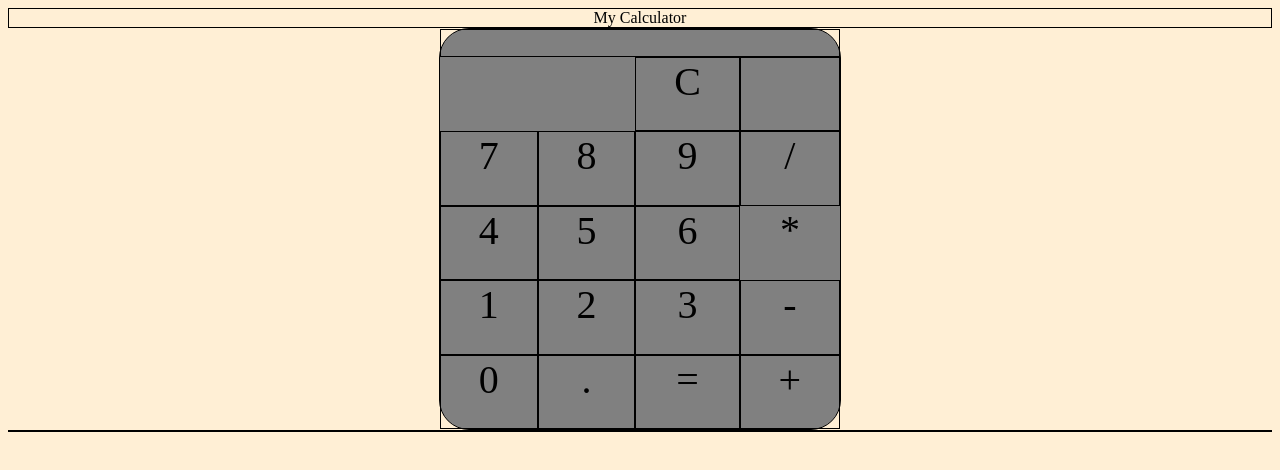
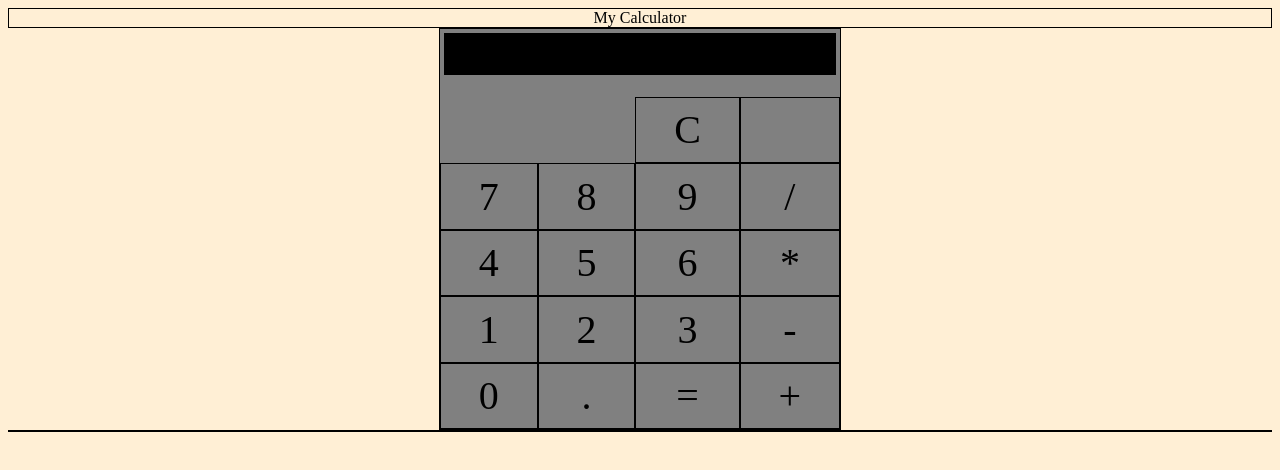
Before and after one commit to CoolGlasses/calculator, a plain HTML site: page index.html in a window 1280 px wide. Drawn offline with Linux system fonts and the light colour scheme.

Commit message:
added display decoration and shifted alignment of textContent of the Divs

```diff
--- a/index.html
+++ b/index.html
@@ -26,7 +26,7 @@
             <div id="9" class="calcNumber">9</div>
             <div id="add" class="calcOperand">+</div>
             <div id="subtract" class="calcOperand">-</div>
-            <div id="multiply" class="calcOperant">*</div>
+            <div id="multiply" class="calcOperand">*</div>
             <div id="divide" class="calcOperand">/</div>
             <div id="equals" class="resultButton">=</div>
             <div id="clear" class="calcButton">C</div>
--- a/style.css
+++ b/style.css
@@ -22,7 +22,6 @@ body {
 .calc {
     display: grid;
     background-color: gray;
-    border-radius: 30px;
     text-align: center;
     height: 400px;
     width: 400px;
@@ -40,13 +39,16 @@ body {
 
 .calcDisplay {
     display: grid;
-    border: 1px solid black;
     grid-area: display;
+    height: 42px;
+    margin: 4px;
+    background-color: black;
 }
 
 .calcNumber {
     display: grid;
     border: 1px solid black;
+    align-content: center;
 }
 
 [id="0"] {
@@ -92,6 +94,7 @@ body {
 .calcOperand {
     display: grid;
     border: 1px solid black;
+    align-content: center;
 }
 
 #add {
@@ -113,6 +116,7 @@ body {
 .calcButton {
     display: grid;
     border: 1px solid black;
+    align-content: center;
 }
 
 #clear {
@@ -130,6 +134,7 @@ body {
 .resultButton {
     display: grid;
     border: 1px solid black;
+    align-content: center;
 }
 
 #equals {
```
